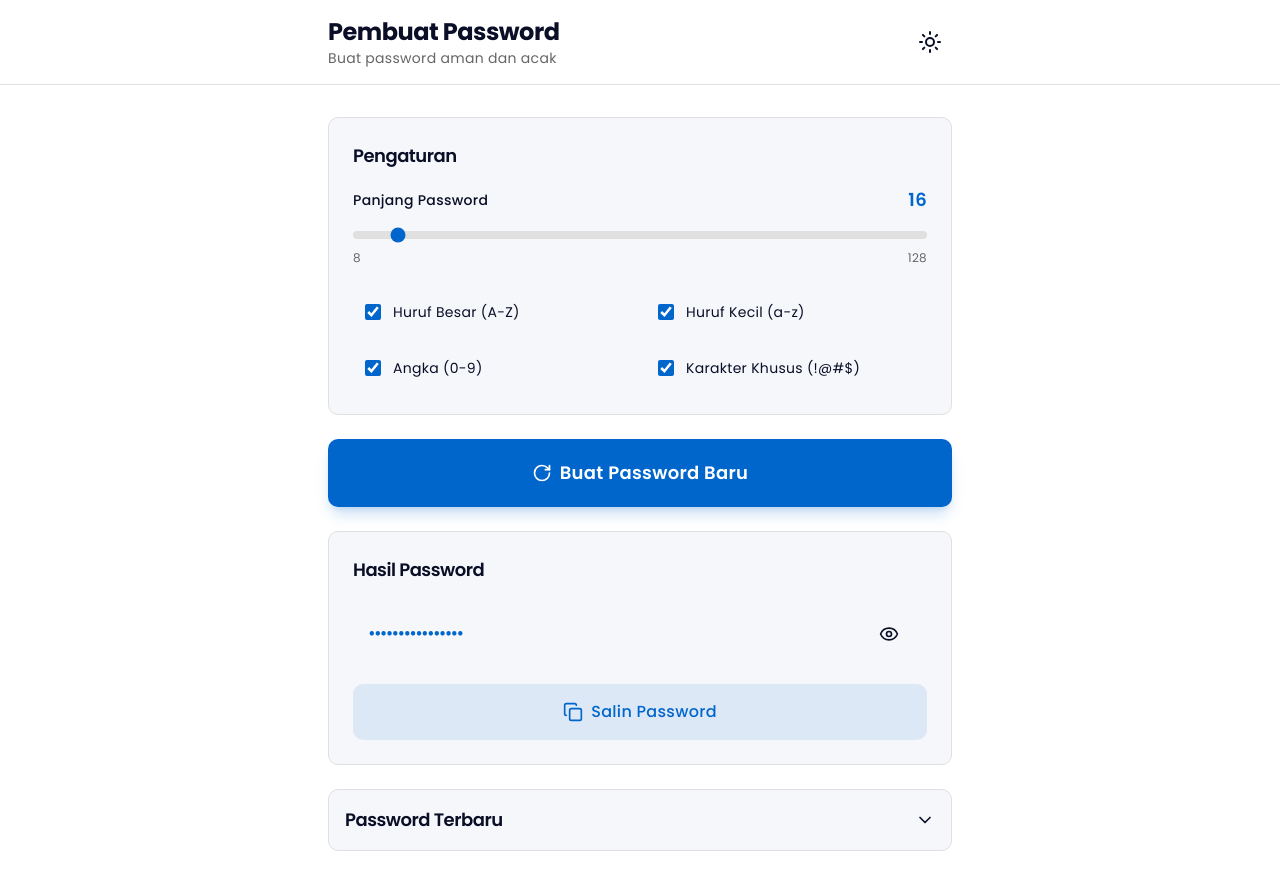
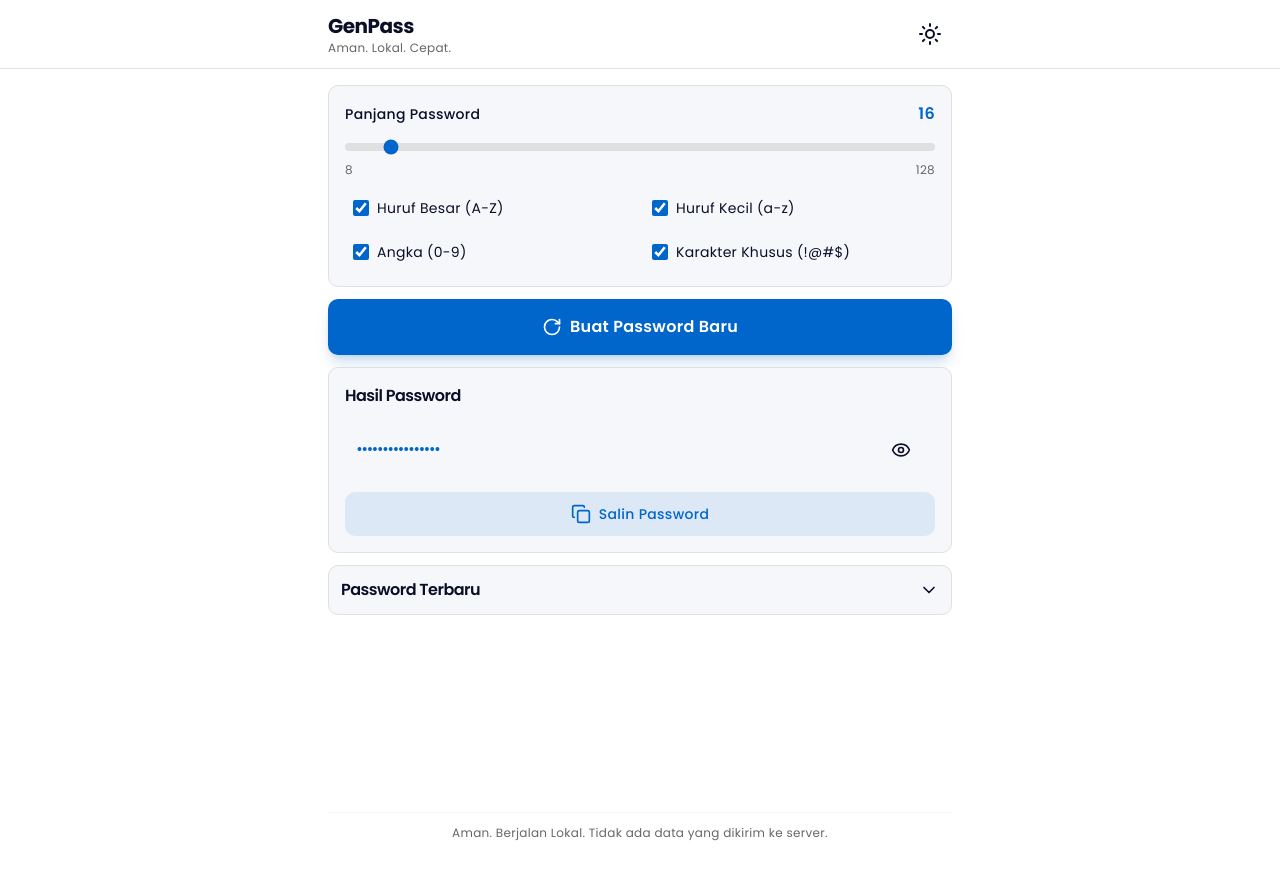
Before and after one commit to alfindigital/genpass, a Next.js app: page / in a window 1280 px wide. Built offline with nearby package versions, Linux system fonts and the light colour scheme.

Commit message:
feat: update PasswordGenerator UI and settings layout

```diff
--- a/app/components/PasswordGenerator.tsx
+++ b/app/components/PasswordGenerator.tsx
@@ -148,10 +148,10 @@ export default function PasswordGenerator() {
     <main className="min-h-screen bg-background text-foreground transition-colors duration-300">
       {/* Header with Theme Toggle */}
       <div className="sticky top-0 z-50 border-b border-border bg-background/95 backdrop-blur">
-        <div className="max-w-2xl mx-auto px-4 sm:px-6 py-3 sm:py-4 flex items-center justify-between">
+        <div className="max-w-2xl mx-auto px-4 sm:px-6 py-2 sm:py-3 flex items-center justify-between">
           <div>
-            <h1 className="text-xl sm:text-2xl font-bold">Pembuat Password</h1>
-            <p className="text-xs sm:text-sm text-muted-foreground hidden sm:block">Buat password aman dan acak</p>
+            <h1 className="text-lg sm:text-xl font-bold">GenPass</h1>
+            <p className="text-xs text-muted-foreground hidden sm:block">Aman. Lokal. Cepat.</p>
           </div>
           <button
             onClick={toggleTheme}
@@ -168,16 +168,14 @@ export default function PasswordGenerator() {
       </div>
 
       {/* Main Content */}
-      <div className="max-w-2xl mx-auto px-4 sm:px-6 py-4 sm:py-8">
-        {/* Settings Section */}
-        <div className="bg-card rounded-lg p-4 sm:p-6 mb-6 border border-border">
-          <h2 className="text-base sm:text-lg font-semibold mb-4">Pengaturan</h2>
-
+      <div className="max-w-2xl mx-auto px-4 sm:px-6 py-3 sm:py-4 flex flex-col min-h-screen">
+        {/* Settings Section - No Header */}
+        <div className="bg-card rounded-lg p-3 sm:p-4 mb-3 border border-border">
           {/* Length Slider */}
-          <div className="mb-6">
+          <div className="mb-3">
             <div className="flex items-center justify-between mb-2">
-              <label className="text-sm font-medium">Panjang Password</label>
-              <span className="text-base sm:text-lg font-semibold text-primary">{preferences.length}</span>
+              <label className="text-xs sm:text-sm font-medium">Panjang Password</label>
+              <span className="text-sm sm:text-base font-semibold text-primary">{preferences.length}</span>
             </div>
             <input
               type="range"
@@ -199,7 +197,7 @@ export default function PasswordGenerator() {
           </div>
 
           {/* Character Options */}
-          <div className="grid grid-cols-1 sm:grid-cols-2 gap-2 sm:gap-3">
+          <div className="grid grid-cols-1 sm:grid-cols-2 gap-1 sm:gap-2">
             {[
               { key: 'includeUppercase', label: 'Huruf Besar (A-Z)' },
               { key: 'includeLowercase', label: 'Huruf Kecil (a-z)' },
@@ -208,7 +206,7 @@ export default function PasswordGenerator() {
             ].map(({ key, label }) => (
               <label
                 key={key}
-                className="flex items-center gap-3 p-2 sm:p-3 rounded-lg hover:bg-border/50 transition-colors cursor-pointer"
+                className="flex items-center gap-2 p-1.5 sm:p-2 rounded-lg hover:bg-border/50 transition-colors cursor-pointer"
               >
                 <input
                   type="checkbox"
@@ -221,31 +219,31 @@ export default function PasswordGenerator() {
                   }
                   className="w-4 h-4 rounded cursor-pointer accent-primary"
                 />
-                <span className="text-sm">{label}</span>
+                <span className="text-xs sm:text-sm">{label}</span>
               </label>
             ))}
           </div>
         </div>
 
         {/* Generate Button */}
-        <div className="mb-6">
+        <div className="mb-3">
           <button
             onClick={generatePassword}
-            className="w-full px-4 py-4 sm:py-5 bg-primary hover:bg-primary/90 text-primary-foreground rounded-lg font-semibold transition-all duration-300 transform hover:scale-105 active:scale-95 shadow-lg shadow-primary/20 min-h-[48px] sm:min-h-[52px] text-base sm:text-lg flex items-center justify-center gap-2"
+            className="w-full px-3 py-3 sm:py-4 bg-primary hover:bg-primary/90 text-primary-foreground rounded-lg font-semibold transition-all duration-300 transform hover:scale-105 active:scale-95 shadow-lg shadow-primary/20 min-h-[44px] text-sm sm:text-base flex items-center justify-center gap-2"
           >
-            <RotateCw className="w-5 h-5" />
+            <RotateCw className="w-4 h-4 sm:w-5 sm:h-5" />
             Buat Password Baru
           </button>
         </div>
 
-        {/* Password Result Section */}
+        {/* Password Result Section - Always visible */}
         {currentPassword && (
-          <div className="bg-card rounded-lg p-4 sm:p-6 mb-6 border border-border">
-            <h3 className="text-base sm:text-lg font-semibold mb-4">Hasil Password</h3>
+          <div className="bg-card rounded-lg p-3 sm:p-4 mb-3 border border-border">
+            <h3 className="text-sm sm:text-base font-semibold mb-3">Hasil Password</h3>
 
             {/* Password Display */}
-            <div className="flex items-center gap-2 mb-4 bg-input rounded-lg p-3 sm:p-4">
-              <code className="flex-1 font-mono text-sm sm:text-base break-all text-primary font-semibold">
+            <div className="flex items-center gap-2 mb-3 bg-input rounded-lg p-2.5 sm:p-3">
+              <code className="flex-1 font-mono text-xs sm:text-sm break-all text-primary font-semibold">
                 {showPassword ? currentPassword : '•'.repeat(Math.min(currentPassword.length, 40))}
               </code>
               <button
@@ -264,7 +262,7 @@ export default function PasswordGenerator() {
             {/* Copy Button */}
             <button
               onClick={copyToClipboard}
-              className="w-full flex items-center justify-center gap-2 px-4 py-3 sm:py-4 bg-primary/10 hover:bg-primary/20 text-primary rounded-lg font-medium transition-all duration-300 min-h-[44px] sm:min-h-[48px] text-sm sm:text-base"
+              className="w-full flex items-center justify-center gap-2 px-3 py-2.5 sm:py-3 bg-primary/10 hover:bg-primary/20 text-primary rounded-lg font-medium transition-all duration-300 min-h-[44px] text-xs sm:text-sm"
             >
               <Copy className="w-4 h-4 sm:w-5 sm:h-5" />
               Salin Password
@@ -274,22 +272,22 @@ export default function PasswordGenerator() {
 
         {/* History Section - Collapsible */}
         {passwordHistory.length > 0 && (
-          <div className="bg-card rounded-lg border border-border overflow-hidden">
+          <div className="bg-card rounded-lg border border-border overflow-hidden mb-3">
             <button
               onClick={() => setHistoryOpen(!historyOpen)}
-              className="w-full flex items-center justify-between p-3 sm:p-4 hover:bg-border/50 transition-colors"
+              className="w-full flex items-center justify-between p-2.5 sm:p-3 hover:bg-border/50 transition-colors"
             >
-              <h3 className="text-base sm:text-lg font-semibold">Password Terbaru</h3>
+              <h3 className="text-sm sm:text-base font-semibold">Password Terbaru</h3>
               <ChevronDown
-                className={`w-5 h-5 transition-transform duration-300 ${historyOpen ? 'rotate-180' : ''}`}
+                className={`w-4 h-4 sm:w-5 sm:h-5 transition-transform duration-300 ${historyOpen ? 'rotate-180' : ''}`}
               />
             </button>
 
             {historyOpen && (
-              <div className="border-t border-border px-3 sm:px-4 py-3 sm:py-4 space-y-2">
+              <div className="border-t border-border px-2.5 sm:px-3 py-2.5 sm:py-3 space-y-1">
                 {passwordHistory.map((pwd, idx) => (
-                  <div key={idx} className="flex items-center gap-2 p-2 sm:p-3 bg-input rounded-lg group">
-                    <code className="flex-1 font-mono text-xs sm:text-sm break-all text-muted-foreground">
+                  <div key={idx} className="flex items-center gap-2 p-1.5 sm:p-2 bg-input rounded-lg group">
+                    <code className="flex-1 font-mono text-xs break-all text-muted-foreground">
                       {pwd}
                     </code>
                     <button
@@ -308,7 +306,7 @@ export default function PasswordGenerator() {
                 {passwordHistory.length > 0 && (
                   <button
                     onClick={clearHistory}
-                    className="w-full flex items-center justify-center gap-2 px-4 py-2 sm:py-3 mt-3 sm:mt-4 bg-destructive/10 hover:bg-destructive/20 text-destructive rounded-lg font-medium transition-colors text-xs sm:text-sm min-h-[44px]"
+                    className="w-full flex items-center justify-center gap-2 px-3 py-2 mt-2 bg-destructive/10 hover:bg-destructive/20 text-destructive rounded-lg font-medium transition-colors text-xs min-h-[44px]"
                   >
                     <Trash2 className="w-4 h-4" />
                     Hapus Riwayat
@@ -318,6 +316,16 @@ export default function PasswordGenerator() {
             )}
           </div>
         )}
+
+        {/* Spacer to push footer down */}
+        <div className="flex-1" />
+
+        {/* Footer */}
+        <div className="text-center py-2 sm:py-3 mt-2 border-t border-border/30">
+          <p className="text-xs text-muted-foreground">
+            Aman. Berjalan Lokal. Tidak ada data yang dikirim ke server.
+          </p>
+        </div>
       </div>
     </main>
   )
```
